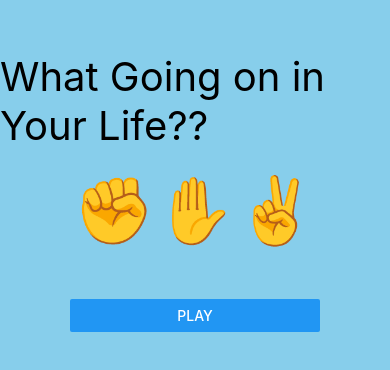
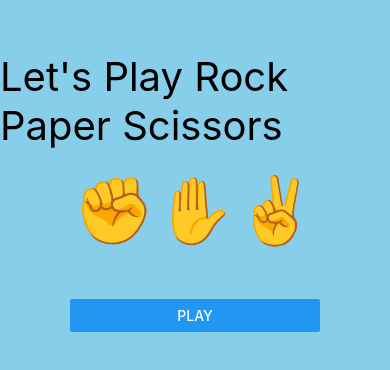
Before and after one commit to Mizzan/rock-paper-scissors-app, a React Native app: screen / in a window 390 px wide. Shown: the part 230-600 px from the top of the page. Built offline with nearby package versions, Linux system fonts and the light colour scheme.

Commit message:
✅ modified heading and build folder

```diff
--- a/App.js
+++ b/App.js
@@ -5,18 +5,16 @@ import PlayScreen from './src/PlayScreen';
 
 export default function App() {
   const [game, setGame] = useState(false);
-  return (
-      game ?
+  return game ? (
     <PlayScreen />
-      :
+  ) : (
     <View style={styles.container}>
-          <Text style={styles.header}>What Going on in Your Life??</Text>
+      <Text style={styles.header}>Let's Play Rock Paper Scissors</Text>
       <Text style={styles.emojiStyle}>✊✋✌</Text>
       <View style={styles.btnStyle}>
-            <Button title="Play" onPress={()=> setGame(true)}/>
+        <Button title="Play" onPress={() => setGame(true)} />
       </View>
     </View>
-
   );
 }
 
```
Also changed, not shown: 1 other file (tests, documents, lock files or other folders). Lines whose indentation alone changed are shown as unchanged.
